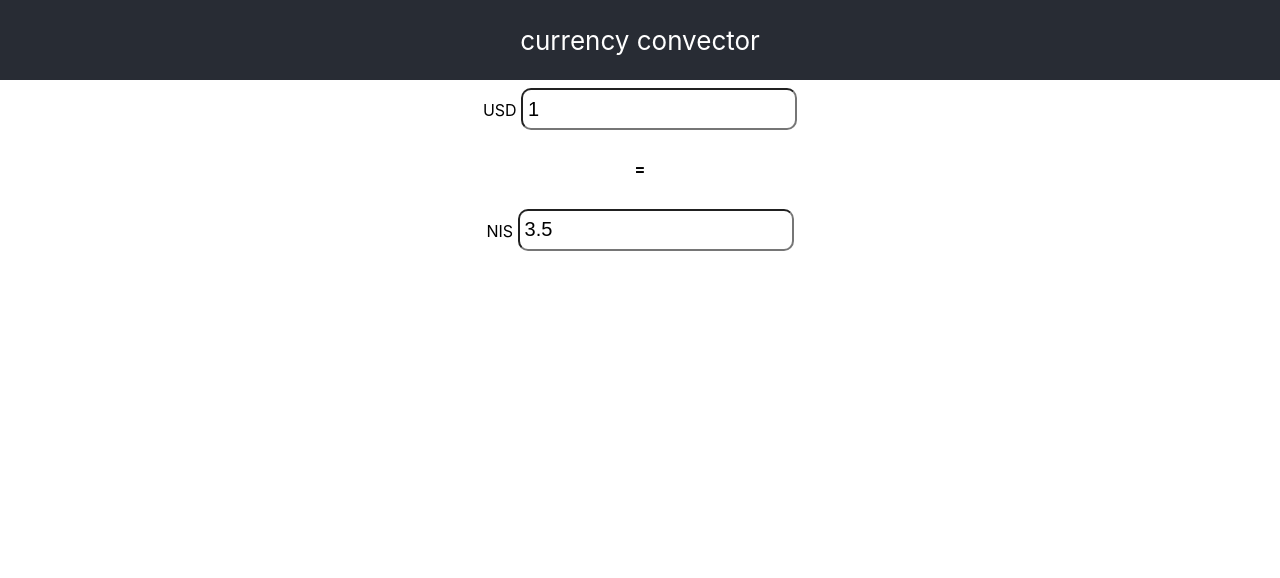
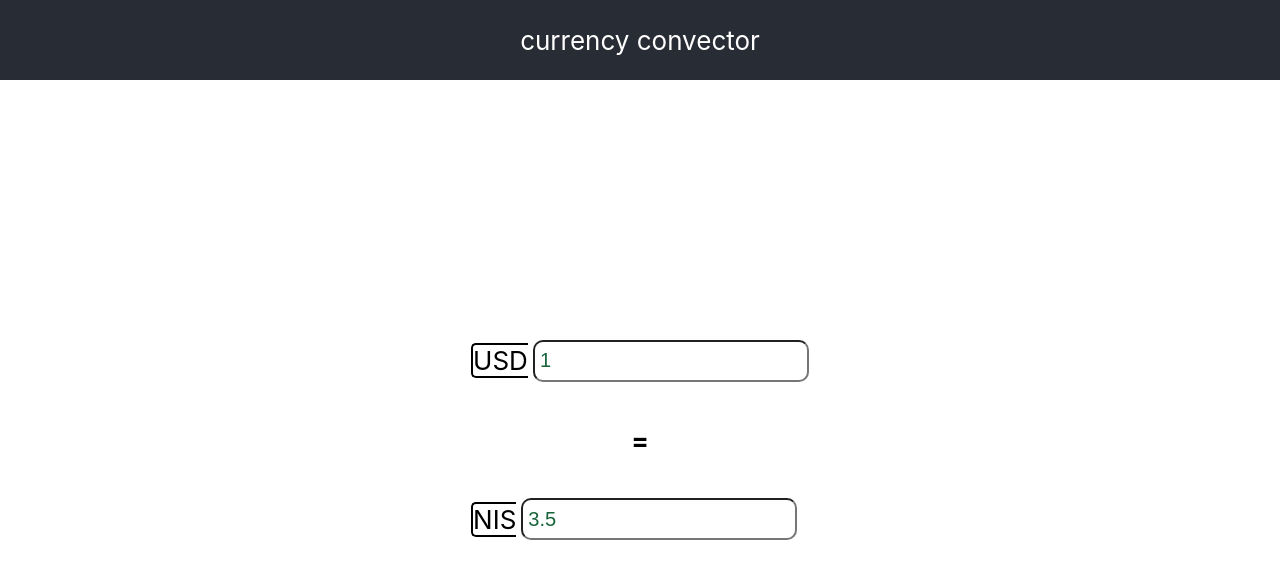
Before and after one commit to YOsF156/Currency-conversion, a React (Create React App) app: page / in a window 1280 px wide. Shown: the top 578 px of the page. Built offline with nearby package versions, Linux system fonts and the light colour scheme.

Commit message:
some css

```diff
--- a/src/App.css
+++ b/src/App.css
@@ -1,17 +1,18 @@
 .App {
+
   text-align: center;
 }
 
-.App-logo {
-  height: 40vmin;
-  pointer-events: none;
+.body {
+  height: 90vh;
+  display: flex;
+  justify-content: space-around;
+  align-items: center;
+  font-size: calc(10px + 2vmin);
 }
 
-@media (prefers-reduced-motion: no-preference) {
-  .App-logo {
-    animation: App-logo-spin infinite 20s linear;
-  }
-}
+
+
 
 .App-header {
   background-color: #282c34;
@@ -24,9 +25,7 @@
   color: white;
 }
 
-.App-link {
-  color: #61dafb;
-}
+
 
 input {
   margin-top: 0.5rem;
@@ -35,6 +34,7 @@ input {
   font-size: 20px;
   height: 36px;
   border-radius: 10px;
+  color: rgb(23, 100, 58)
 }
 
 button {
@@ -47,12 +47,16 @@ button {
   cursor: pointer;
 }
 
-@keyframes App-logo-spin {
-  from {
-    transform: rotate(0deg);
-  }
+label {
+  border-top: 2px solid;
+  border-bottom: 2px solid;
+  border-left: 2px solid;
+  border-radius: 5px 0 0 5px;
+  margin-right: 5px;
+}
 
-  to {
-    transform: rotate(360deg);
-  }
+.input-row {
+  text-align: center;
+  align-items: center;
+  display: flex;
 }
--- a/src/InputAmount.js
+++ b/src/InputAmount.js
@@ -2,7 +2,7 @@ export default function inputAmount(props) {
 
     return (
         <div className="inputs">
-            <div>
+            <div className="input-row">
                 <label htmlFor={props.id}>{props.lbl} </label>
                 <input type="number" name={props.id} id={props.id} value={props.value} placeholder={props.pH} onChange={props.convert} />
             </div>
```
